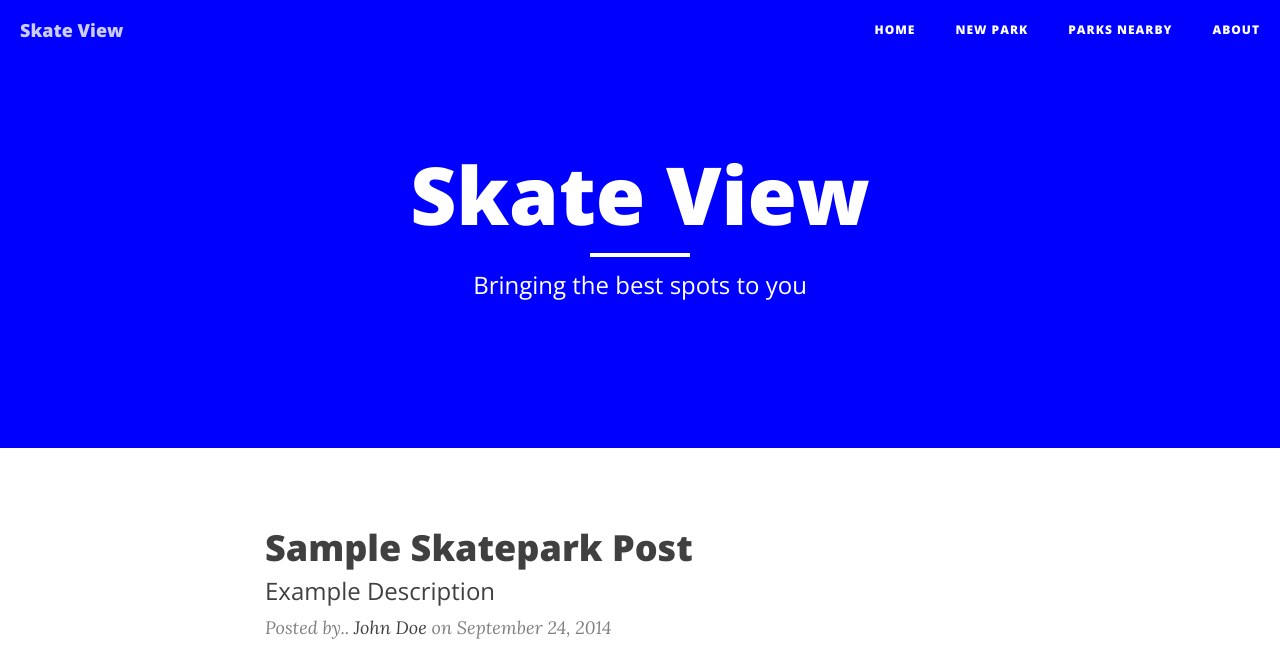
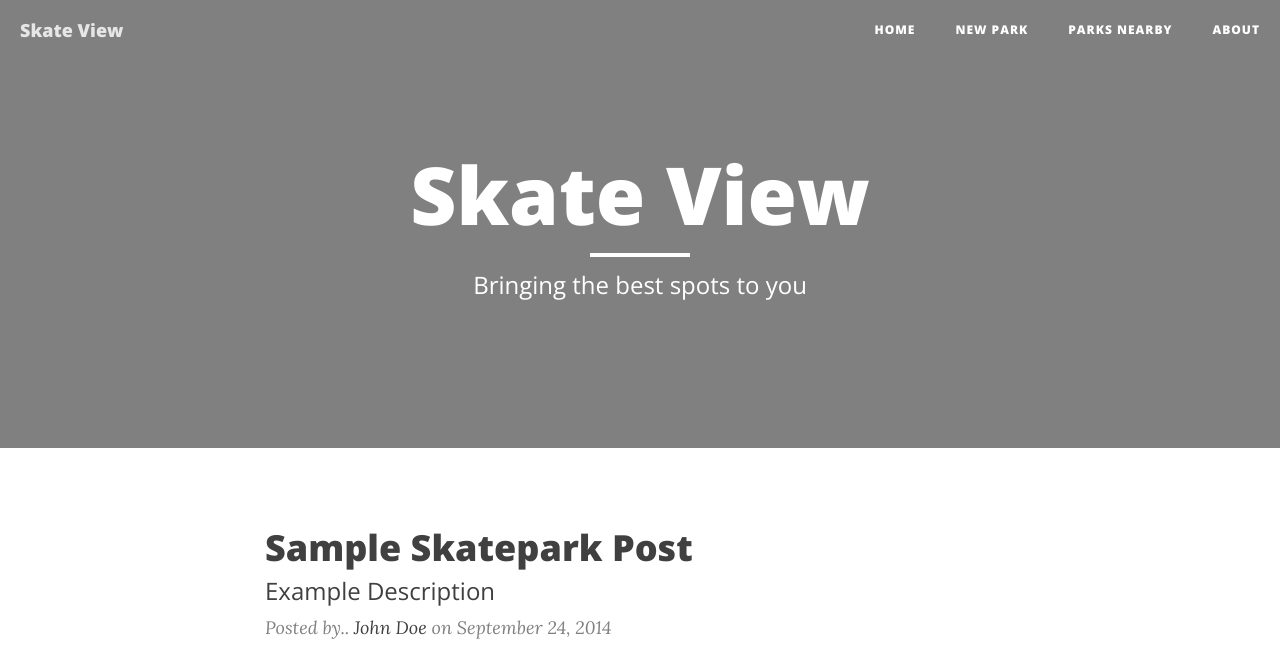
Before and after one commit to nickJones67/goofyFoot, a PHP site: page /group3/index.php in a window 1280 px wide. Shown: the top 647 px of the page. Run offline with PHP 8.4, Linux system fonts and the light colour scheme; some libraries are stand-ins or nearby versions.

Commit message:
Changed the header color to grey (for Jason) and changed the home link to index.php instead of index.html

```diff
--- a/header.php
+++ b/header.php
@@ -44,7 +44,7 @@
 
 	<!-- Page Header -->
     <!-- Set your background image for this header on the line below. -->
-    <header class="intro-header" style="background-color:blue">
+    <header class="intro-header" style="background-color:grey">
         <div class="container">
             <div class="row">
                 <div class="col-lg-8 col-lg-offset-2 col-md-10 col-md-offset-1">
--- a/navigation.php
+++ b/navigation.php
@@ -16,7 +16,7 @@
             <div class="collapse navbar-collapse" id="bs-example-navbar-collapse-1">
                 <ul class="nav navbar-nav navbar-right">
                     <li>
-                        <a href="index.html">Home</a>
+                        <a href="index.php">Home</a>
                     </li>
                     <li>
                         <a href="add_park.php">New Park</a>
```
